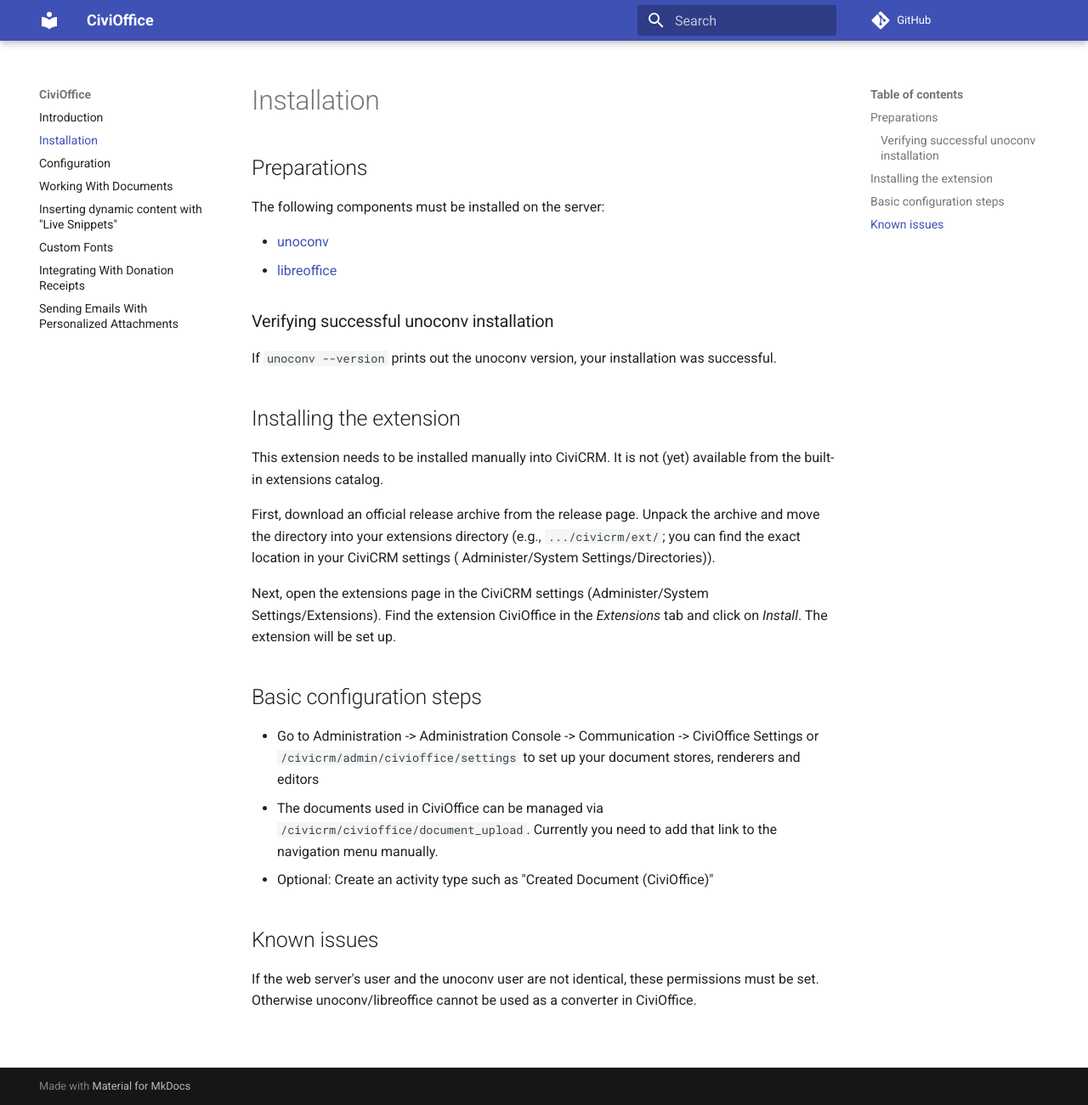
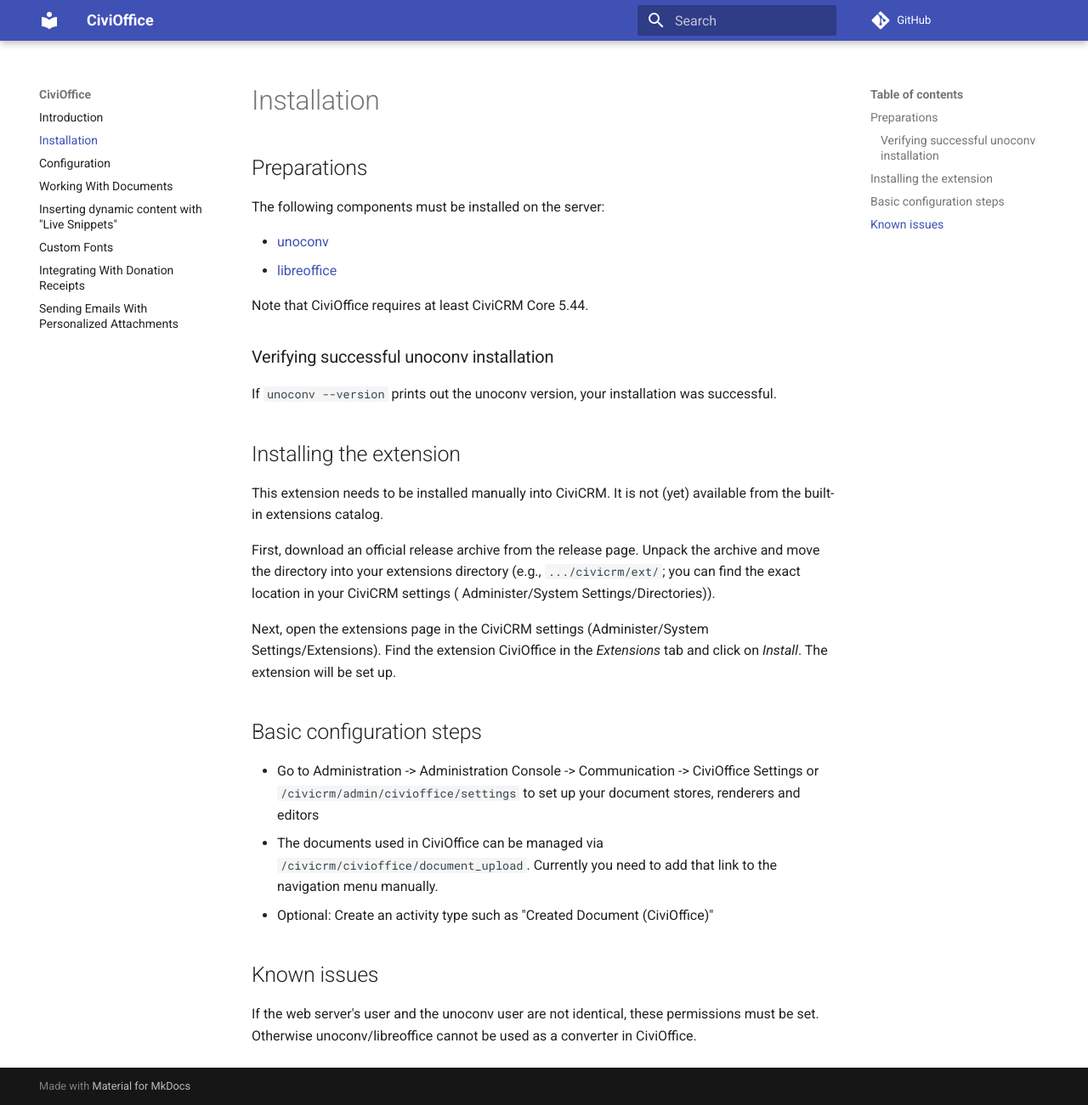
Before and after one commit to systopia/de.systopia.civioffice, an MkDocs documentation site: the page built from docs/installation.md, in a window 1280 px wide and 1301 px high. Shown: the whole window at 85% size. Built offline with MkDocs 1.6.1 and Material for MkDocs 9.7.7, drawn with Linux system fonts in a browser that asks for light colours; comment, search, counter and statistics services are not loaded.

Commit message:
Denote CiviCRM Core version requirement in documentation

```diff
--- a/docs/installation.md
+++ b/docs/installation.md
@@ -6,6 +6,8 @@ The following components must be installed on the server:
 
 + [unoconv](https://github.com/unoconv/)
 + [libreoffice](https://www.libreoffice.org/)
+
+Note that CiviOffice requires at least CiviCRM Core 5.44.
 
 ### Verifying successful unoconv installation
 
```
